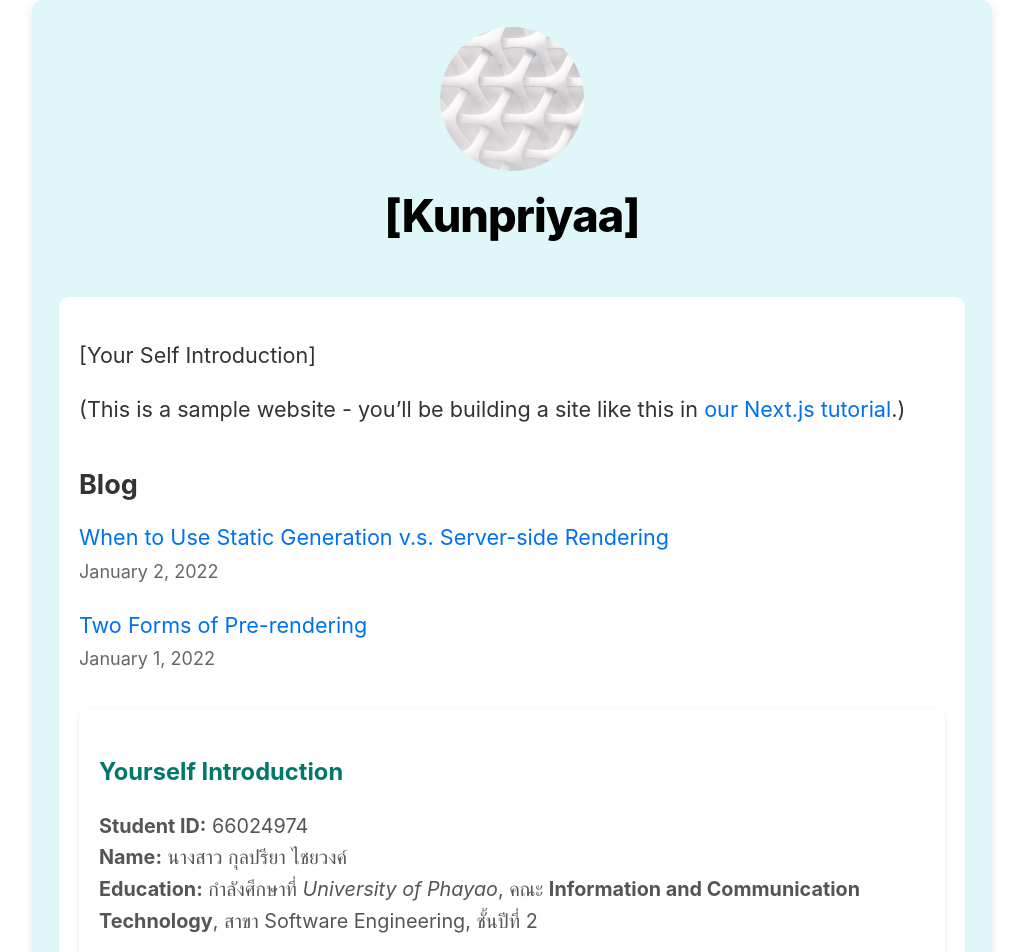
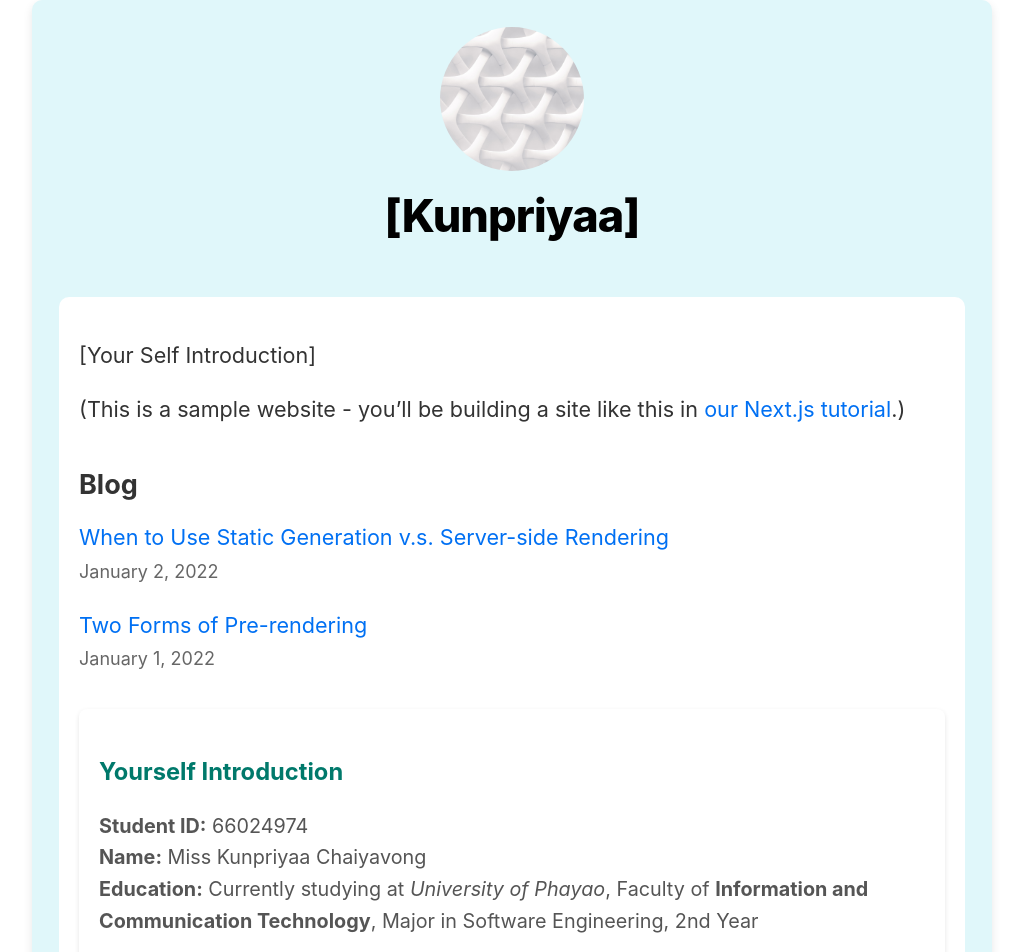
Before and after one commit to kunpriyaa/nextjs-blog, a Next.js app: page / in a window 1280 px wide. Shown: the top 952 px of the page, without its empty margins (128-1151 px from the left). Built offline with nearby package versions, Linux system fonts and the light colour scheme.

Commit message:
edit education

```diff
--- a/components/layout.js
+++ b/components/layout.js
@@ -81,15 +81,12 @@ export default function Layout({ children, home }) {
           <h3>Yourself Introduction</h3>
           <p>
             <strong>Student ID:</strong> 66024974<br />
-            <strong>Name:</strong> นางสาว กุลปรียา ไชยวงค์<br />
-            <strong>Education:</strong> กำลังศึกษาที่ <i>University of Phayao</i>,
-            คณะ <strong>Information and Communication Technology</strong>,
-            สาขา Software Engineering, ชั้นปีที่ 2
+            <strong>Name:</strong> Miss Kunpriyaa Chaiyavong<br />
+            <strong>Education:</strong> Currently studying at <i>University of Phayao</i>,
+            Faculty of <strong>Information and Communication Technology</strong>,
+            Major in Software Engineering, 2nd Year
           </p>
-        </section>
 
-        {/* Skills Section */}
-        <section className={styles.personalInfo}>
           <h3>Skills</h3>
           <ul>
             <li>JavaScript, TypeScript</li>
```
